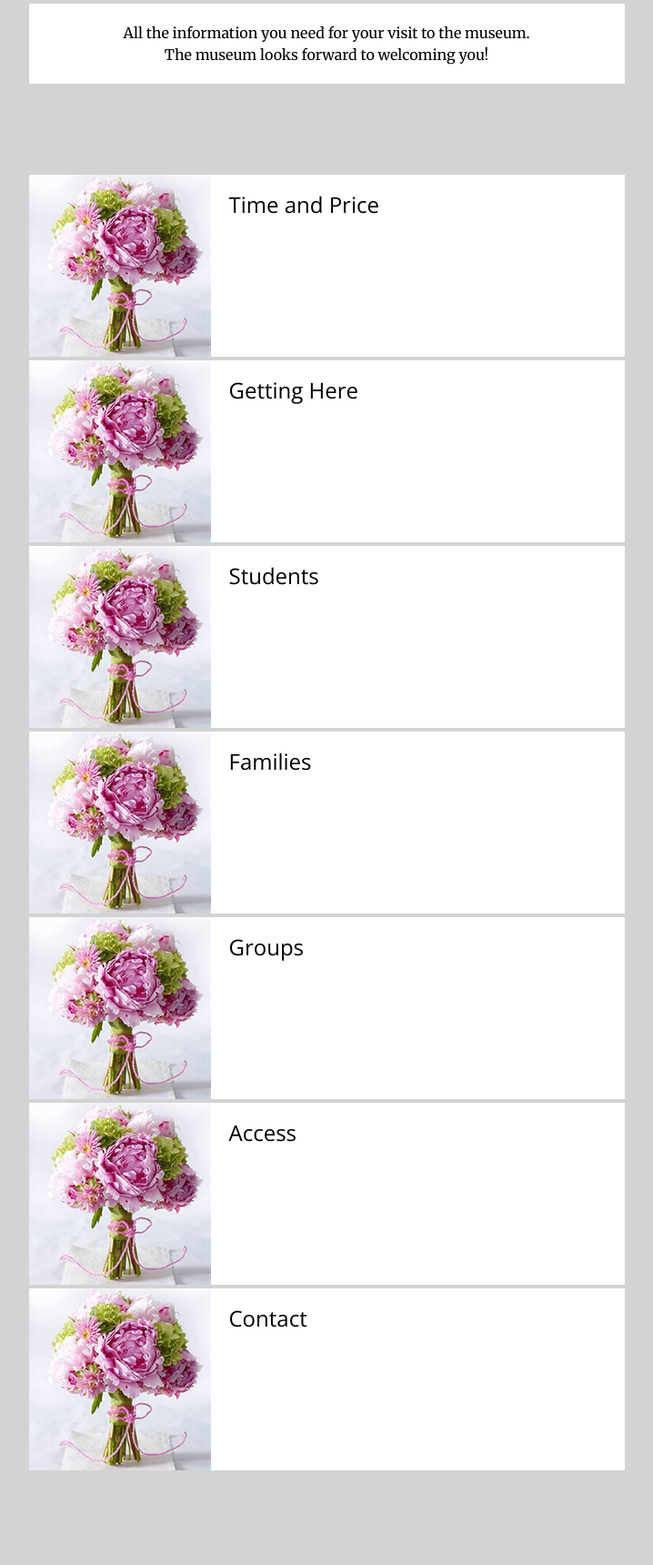
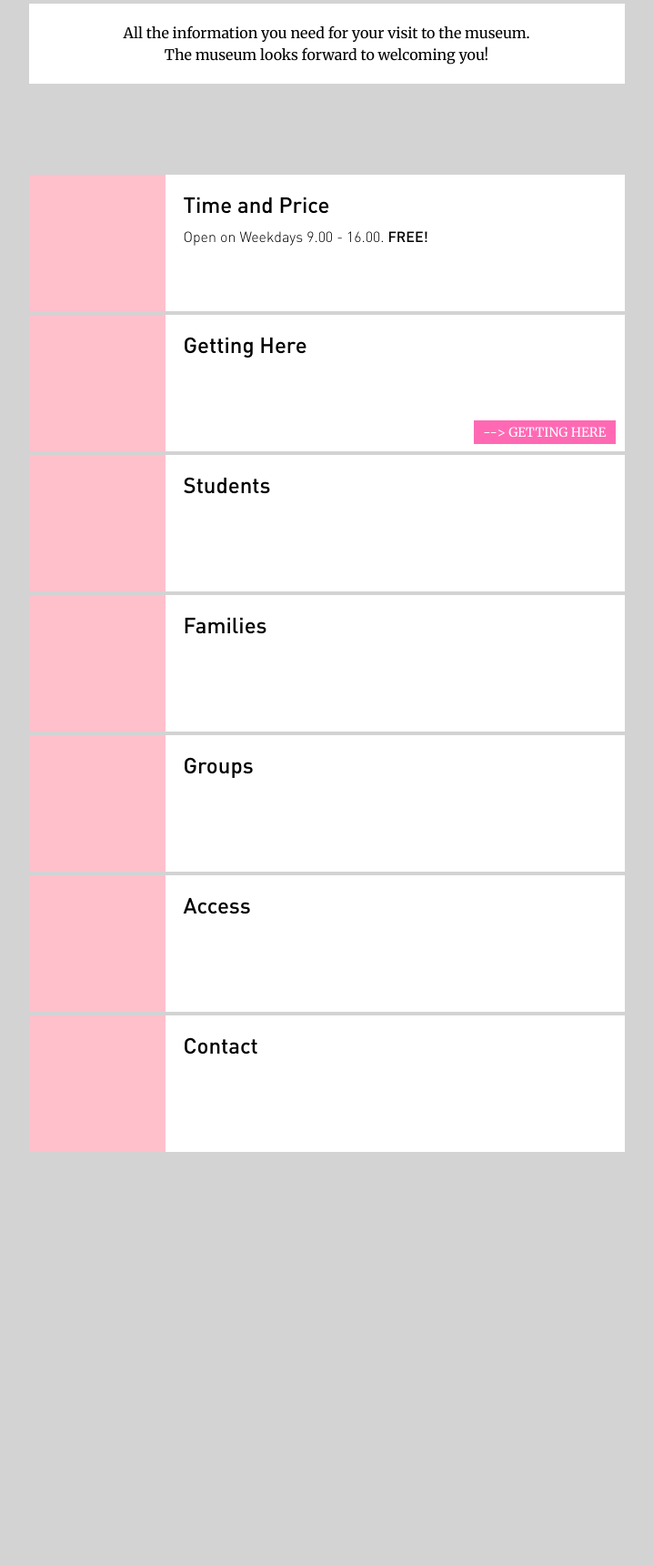
Before and after one commit to Kunnapat/chowtime, a PHP site: page /plan-your-visit.html in a window 1280 px wide. Shown: the part 182-1902 px from the top of the page at 91% size, without its empty margins (281-999 px from the left). After the commit the page ends 1448 px from the top, so only its background shows below. Run offline with PHP 8.4, Linux system fonts and the light colour scheme.

Commit message:
add font

```diff
--- a/css/planyourvisit.css
+++ b/css/planyourvisit.css
@@ -5,7 +5,7 @@
 
 .info-box {
 /*    width: 800px;*/
-    height: 200px;
+    height: 150px;
     background-color: white;
     margin-left: auto;
     margin-right: auto;
@@ -160,10 +29,10 @@ sociales {
 }
 
 .info-pic {
-    width: 200px;
-    height: 200px;
+    width: 150px;
+    height: 150px;
     background-color: pink;
-    background-image: url('img/flower.png');
+/*    background-image: url('../img/flower.png');*/
     display: block;
     position: relative;
     float: left;
@@ -171,9 +40,43 @@ sociales {
 }
 
 .topic {
-
+    font-family: dinpromed, sans-serif;
+/*    font-weight: bold;*/
 }
 
 .bg-plan {
     background-color: lightgray;
 }
+
+@font-face {
+    font-family: dinprolight;
+    src: url('../font-awesome/fonts/DINPro-light.ttf');
+}
+@font-face {
+    font-family: dinproreg;
+    src: url('../font-awesome/fonts/DINPro-regular.ttf');
+}
+@font-face {
+    font-family: dinpromed;
+    src: url('../font-awesome/fonts/DINPro-medium.ttf');
+}
+
+.content {
+    font-family: dinprolight, sans-serif;
+}
+
+.textbold {
+    font-family: dinpromed, sans-serif;
+}
+
+.linktag {
+    width: auto;
+    height: auto;
+    background-color: hotpink;
+    color: white;
+    float: right;
+    margin-top: 60px;
+    margin-right: 10px;
+    padding: 3px 10px 3px 10px;
+
+}
--- a/museumhome.html
+++ b/museumhome.html
@@ -102,11 +102,7 @@
     <header>
         <div class="header-content">
             <div class="header-content-inner">
-<<<<<<< HEAD
                 <div class = "maintext">CHULA MUSEUM</div>
-=======
-                <div class="maintext">Chula Museum</div>
->>>>>>> 433e3752556e2c50fcd31a0d9f18601fceab60d0
                 <hr>
                 <p id="1234">Discover a new look of Chula and watch a great performance. Slow your pace down and visit us at Chula Museum!</p>
                 <!-- <a href="#about" class="btn btn-primary btn-xl page-scroll">Find Out More</a> -->
--- a/plan-your-visit.html
+++ b/plan-your-visit.html
@@ -120,6 +120,7 @@
             <div class="col-md-6 info-box">
                <div class="info-pic"></div>
                 <h3 class="topic">Time and Price</h3>
+                <p class="content">Open on Weekdays 9.00 - 16.00. <span class="textbold">FREE!</span></p>
             </div>
             <div class="col-md-3"></div>
        </div>
@@ -128,6 +129,7 @@
             <div class="col-md-6 info-box">
                <div class="info-pic"></div>
                 <h3 class="topic">Getting Here</h3>
+                <div class="linktag"> --> GETTING HERE </div>
             </div>
             <div class="col-md-3"></div>
        </div>
```
Also changed, not shown: other parts of css/planyourvisit.css (+0 -131 lines), font-awesome/fonts/DINPro-Light.ttf (added), font-awesome/fonts/DINPro-Medium.ttf (added), font-awesome/fonts/DINPro-Regular.ttf (added).
